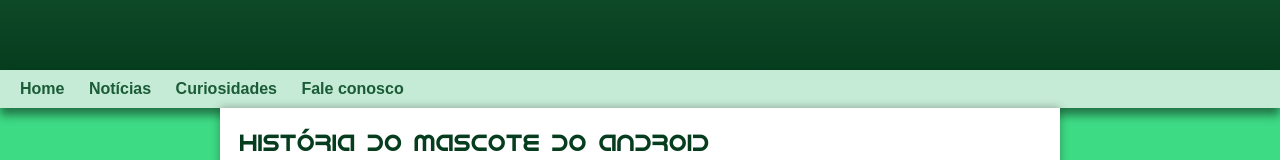
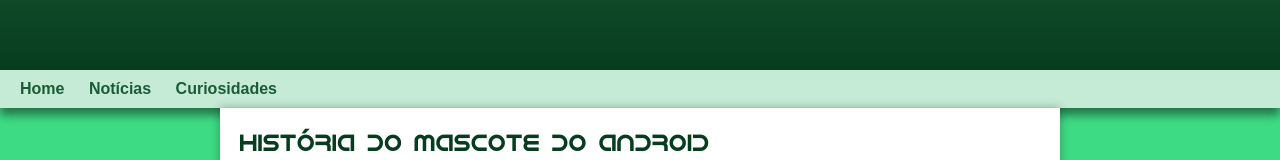
Before and after one commit to Rhuan-me/android-project, a plain HTML site: page index.html in a window 1280 px wide. Shown: the part 120-280 px from the top of the page. Drawn offline with Linux system fonts and the light colour scheme.

Commit message:
Update index.html

```diff
--- a/index.html
+++ b/index.html
@@ -17,7 +17,6 @@
         <a href="#">Home</a>
         <a href="#">Notícias</a>
         <a href="#">Curiosidades</a>
-        <a href="faleconosco.html">Fale conosco</a>
     </nav>
     <main>
         <article>
```
